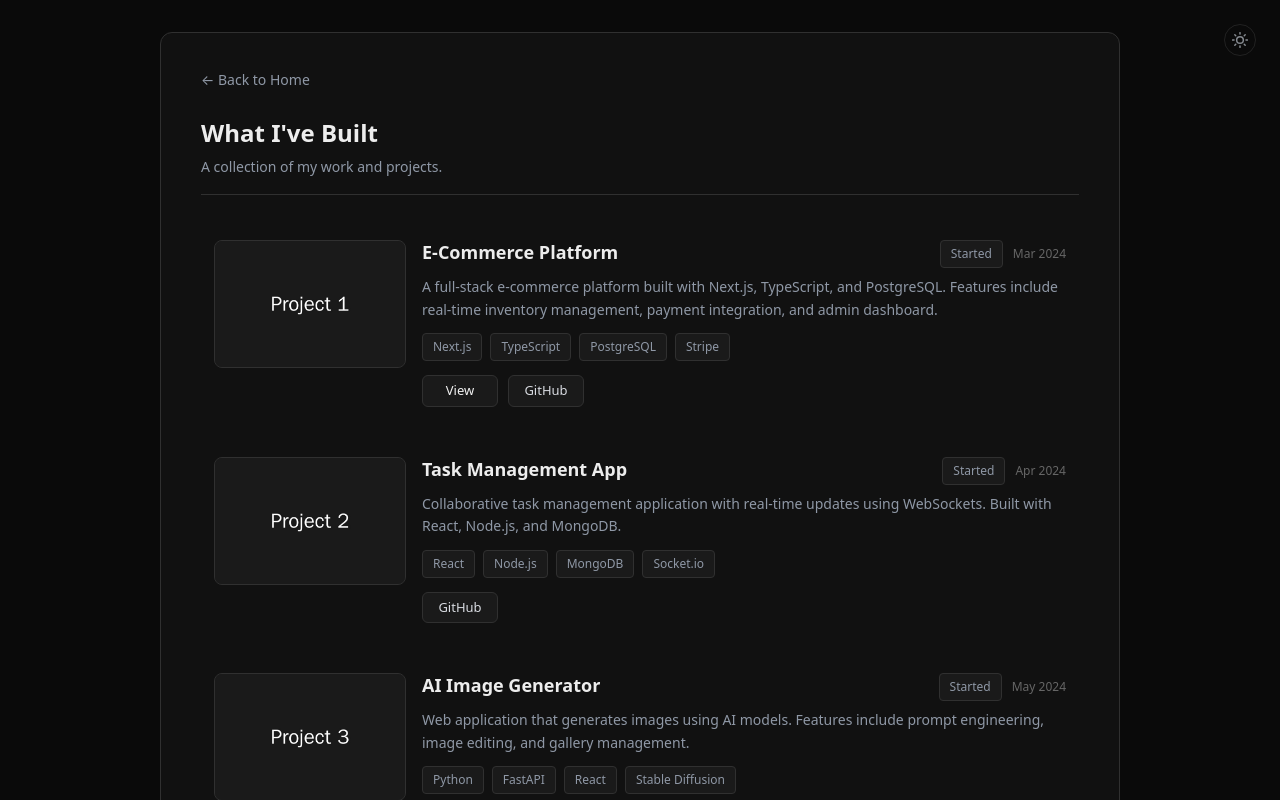
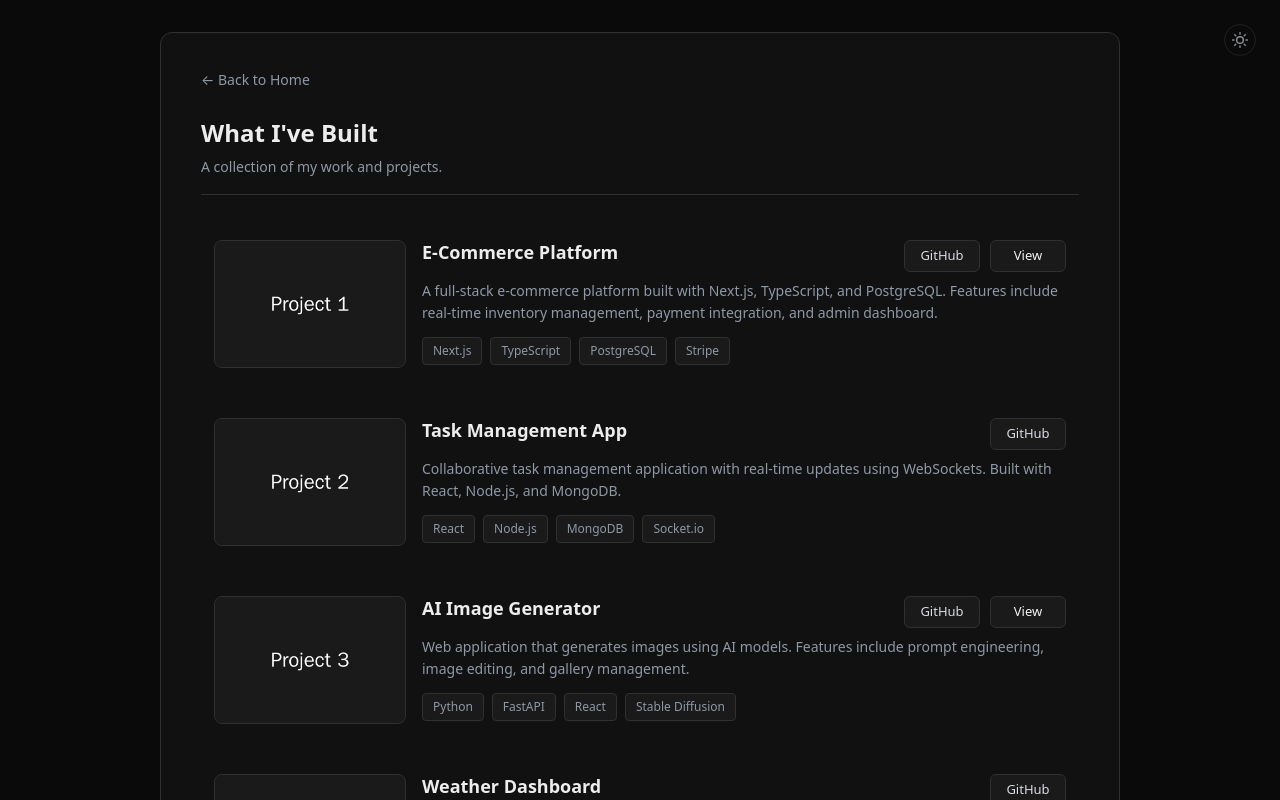
Before and after one commit to faizan-devs/personal-portfolio, a Next.js app: page /projects in a window 1280 px wide. Shown: the top 800 px of the page. Built offline with nearby package versions, Linux system fonts and the light colour scheme.

Commit message:
refactor: simplify ProjectCard component by removing variant prop and restructuring actions

```diff
--- a/app/components/ProjectCard.tsx
+++ b/app/components/ProjectCard.tsx
@@ -7,10 +7,7 @@ interface ProjectCardProps {
 	variant?: 'teaser' | 'detail';
 }
 
-export default function ProjectCard({
-	project,
-	variant = 'detail',
-}: ProjectCardProps) {
+export default function ProjectCard({ project }: ProjectCardProps) {
 	const content = (
 		<>
 			{/* Project Image */}
@@ -26,12 +23,32 @@ export default function ProjectCard({
 
 			{/* Project Info */}
 			<div className="card-content">
-				<div className="card-heading">
+				<div className="card-heading project-card-heading">
 					<h3 className="card-title">{project.title}</h3>
-					<div className="card-meta">
-						<span className="badge">Started</span>
-						<span className="date">{project.startDate}</span>
-					</div>
+					{(project.githubLink || project.liveLink) && (
+						<div className="card-actions card-heading-actions">
+							{project.githubLink && (
+								<Link
+									href={project.githubLink}
+									target="_blank"
+									rel="noopener noreferrer"
+									className="card-action"
+								>
+									GitHub
+								</Link>
+							)}
+							{project.liveLink && (
+								<Link
+									href={project.liveLink}
+									target="_blank"
+									rel="noopener noreferrer"
+									className="card-action primary"
+								>
+									View
+								</Link>
+							)}
+						</div>
+					)}
 				</div>
 				<p className="card-description">{project.description}</p>
 				<div className="tags">
@@ -41,41 +58,9 @@ export default function ProjectCard({
 						</span>
 					))}
 				</div>
-				{variant === 'detail' && (
-					<div className="card-actions">
-						{project.liveLink && (
-							<Link
-								href={project.liveLink}
-								target="_blank"
-								rel="noopener noreferrer"
-								className="card-action primary"
-							>
-								View
-							</Link>
-						)}
-						{project.githubLink && (
-							<Link
-								href={project.githubLink}
-								target="_blank"
-								rel="noopener noreferrer"
-								className="card-action"
-							>
-								GitHub
-							</Link>
-						)}
-					</div>
-				)}
 			</div>
 		</>
 	);
 
-	if (variant === 'teaser') {
-		return (
-			<Link href="/projects" className="card">
-				{content}
-			</Link>
-		);
-	}
-
 	return <div className="card">{content}</div>;
 }
```
